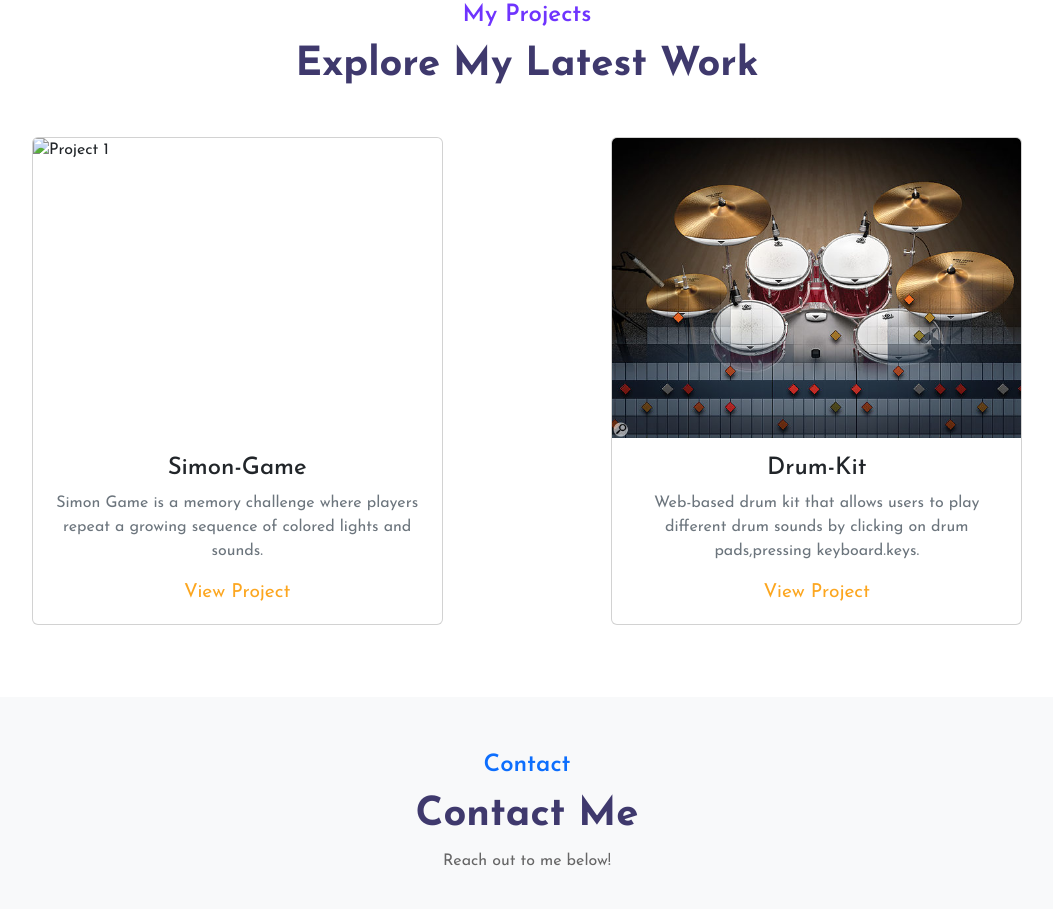
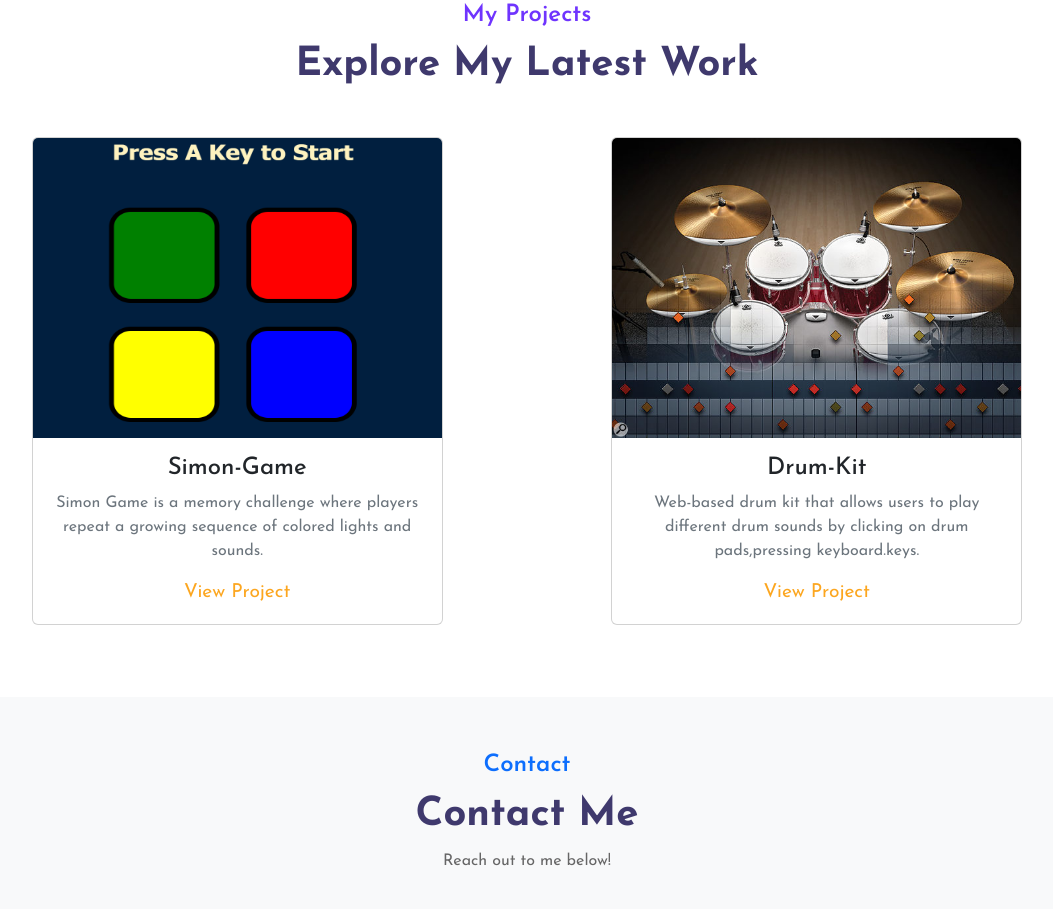
Before and after one commit to Sherlock1482/Portfolio, a plain HTML site: page index.html in a window 1280 px wide. Shown: the part 1890-2799 px from the top of the page, without its empty margins (113-1166 px from the left). Drawn offline with nearby package versions, Linux system fonts and the light colour scheme.

Commit message:
html added

```diff
--- a/index.html
+++ b/index.html
@@ -181,7 +181,7 @@
     <div class="row justify-content-evenly mt-5">
       <div class="col-md-4 col-10 mb-4" data-aos="fade-up">
         <div class="card">
-          <img src="images\dicec.png" class="card-img-top" alt="Project 1" style="height: 300px; width: auto"  />
+          <img src="images\simon.png" class="card-img-top" alt="Project 1" style="height: 300px; width: auto"  />
           <div class="card-body text-center">
             <h4>Simon-Game</h4>
             <p class="text-muted">Simon Game is a memory challenge where players repeat a growing sequence of colored lights and sounds. </p>
```
Also changed, not shown: images/simon.png (added).
